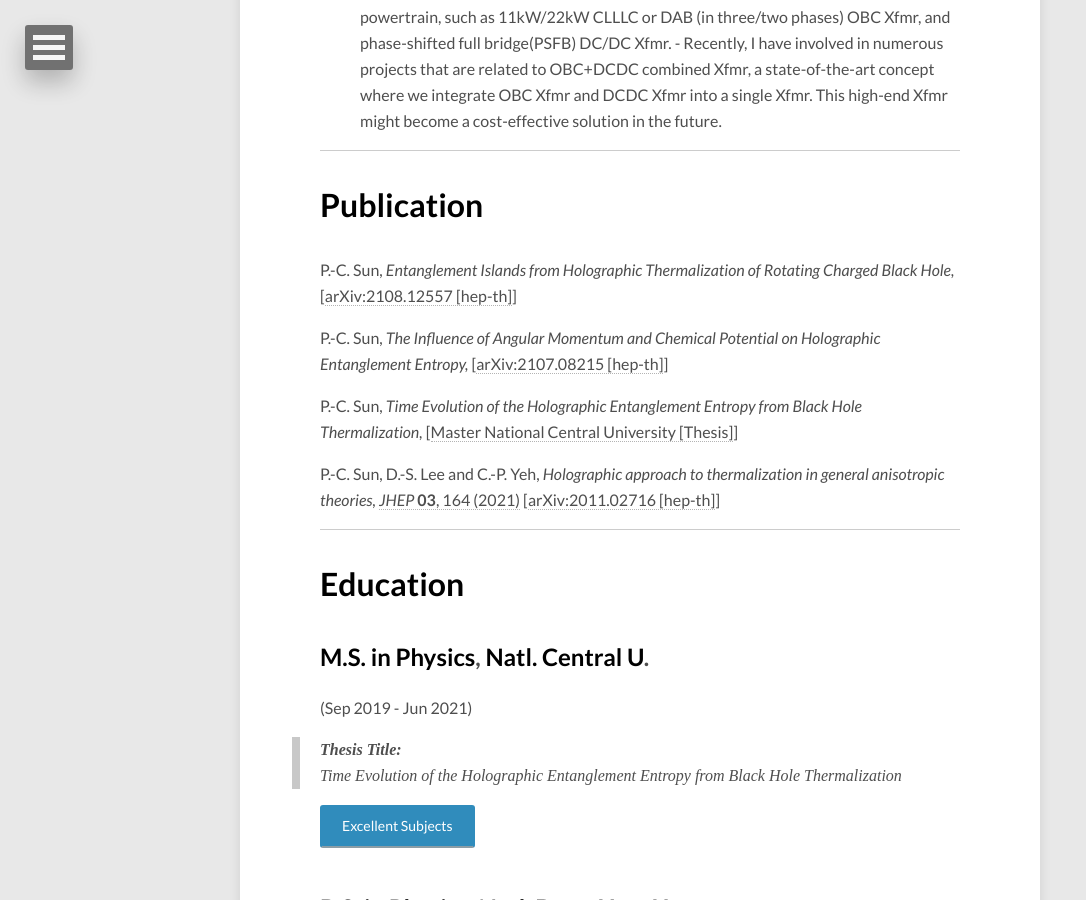
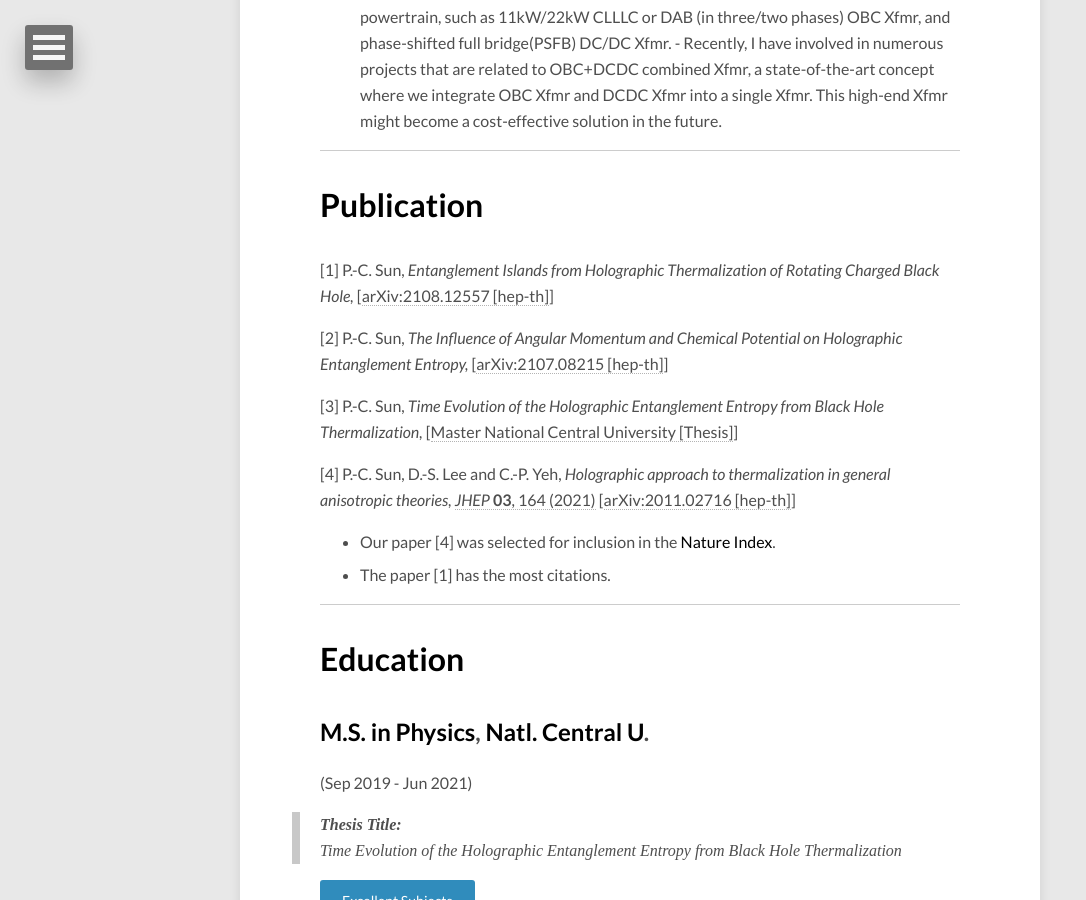
Before and after one commit to pochunsun/pochunsun.github.io, a Jekyll site: the page built from about/index.md, in a window 1280 px wide and 900 px high, scrolled down 1160 px. Shown: the whole window, without its empty margins (0-1086 px from the left). Built offline with Jekyll 4.4.1, drawn with Linux system fonts in a browser that asks for light colours; nearby versions of some CDN libraries.

Commit message:
Update index.md

```diff
--- a/about/index.md
+++ b/about/index.md
@@ -42,14 +42,16 @@ R&D Engineer (Jul 2021 - Present)<br>
 ---
 
 # <font color=black>Publication</font>
-P.-C. Sun, *Entanglement Islands from Holographic Thermalization of Rotating Charged Black Hole,* [[arXiv:2108.12557 [hep-th]](https://inspirehep.net/authors/1829882)]
+[1] P.-C. Sun, *Entanglement Islands from Holographic Thermalization of Rotating Charged Black Hole,* [[arXiv:2108.12557 [hep-th]](https://inspirehep.net/authors/1829882)]
 
-P.-C. Sun, *The Influence of Angular Momentum and Chemical Potential on Holographic Entanglement Entropy,* [[arXiv:2107.08215 [hep-th]](https://inspirehep.net/literature/1887047)]
+[2] P.-C. Sun, *The Influence of Angular Momentum and Chemical Potential on Holographic Entanglement Entropy,* [[arXiv:2107.08215 [hep-th]](https://inspirehep.net/literature/1887047)]
 
-P.-C. Sun, *Time Evolution of the Holographic Entanglement Entropy from Black Hole Thermalization,* [[Master National Central University [Thesis]](https://inspirehep.net/literature/1886830)]
+[3] P.-C. Sun, *Time Evolution of the Holographic Entanglement Entropy from Black Hole Thermalization,* [[Master National Central University [Thesis]](https://inspirehep.net/literature/1886830)]
 
-P.-C. Sun, D.-S. Lee and C.-P. Yeh, *Holographic approach to thermalization in general anisotropic theories,* [*JHEP* **03**, 164 (2021)](https://doi.org/10.1007/JHEP03(2021)164) [[arXiv:2011.02716 [hep-th]](https://inspirehep.net/literature/1828509)]
+[4] P.-C. Sun, D.-S. Lee and C.-P. Yeh, *Holographic approach to thermalization in general anisotropic theories,* [*JHEP* **03**, 164 (2021)](https://doi.org/10.1007/JHEP03(2021)164) [[arXiv:2011.02716 [hep-th]](https://inspirehep.net/literature/1828509)]
 
+- Our paper [4] was selected for inclusion in the <font color=black>Nature Index</font>.
+- The paper [1] has the most citations.
 
 ---
 
```
